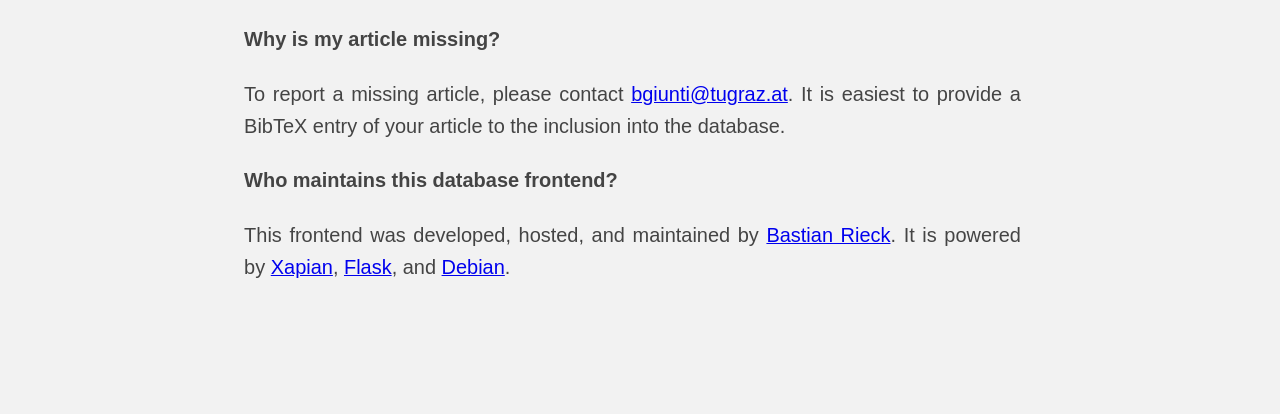
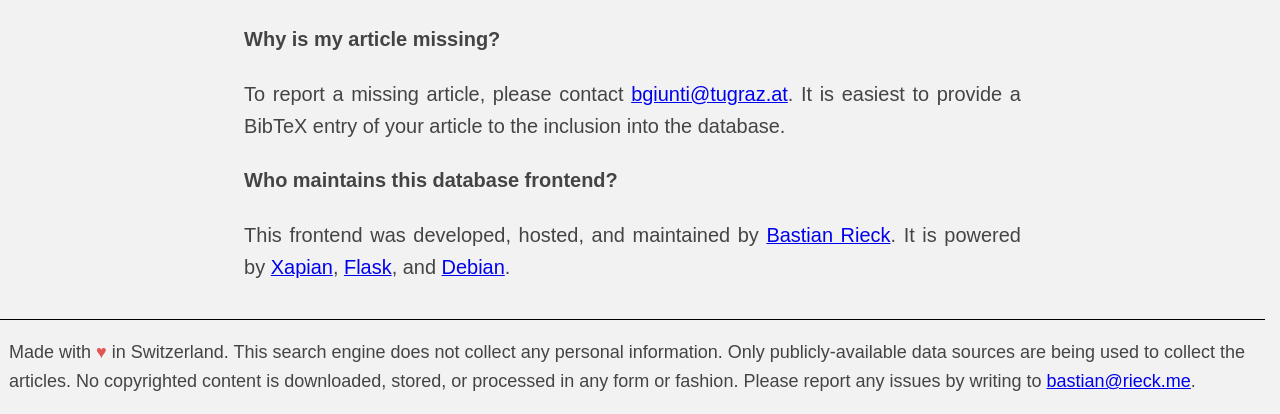
Before and after one commit to aidos-lab/DONUT, a Flask app: page /about in a window 1280 px wide. Shown: the part 577-991 px from the top of the page. Before the commit the page ends 855 px from the top, so only its background shows below. Run offline with Flask 2, Linux system fonts and the light colour scheme.

Commit message:
Added footer

```diff
--- a/dat/templates/base.html
+++ b/dat/templates/base.html
@@ -28,6 +28,17 @@
 
   </main>
 
+  <footer>
+    <p>
+      Made with <span style="color: #e25555;">&#9829;</span> in Switzerland.
+      This search engine does not collect any personal information.
+      Only publicly-available data sources are being used to collect the
+      articles. No copyrighted content is downloaded, stored, or
+      processed in any form or fashion. Please report any issues by writing
+      to <a href="mailto:bastian@rieck.me">bastian@rieck.me</a>.
+    </p>
+  </footer>
+
 </body>
 
 </html>
```
